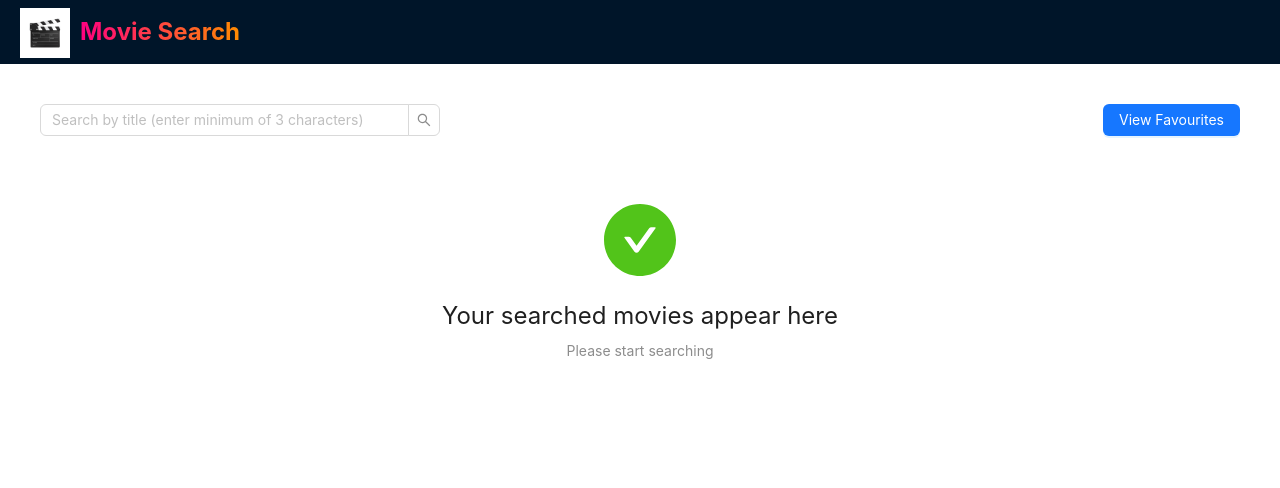
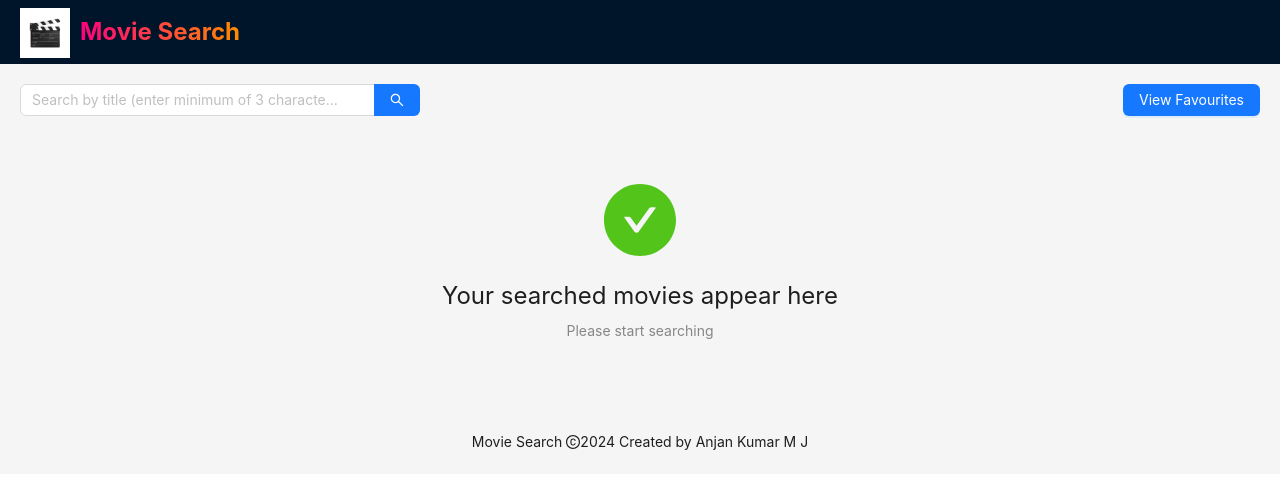
Before and after one commit to anjankumarmj01/movie-search, a React (Vite) app: page / in a window 1280 px wide. Shown: the top 488 px of the page. Built offline with nearby package versions, Linux system fonts and the light colour scheme.

Commit message:
added footer component and added proper type to search input from antd

```diff
--- a/src/components/App/AppLayout.css
+++ /dev/null
@@ -1,9 +0,0 @@
-.app-layout {
-  min-height: 100vh;
-  background-color: white;
-}
-
-.app-content {
-  padding: 20px;
-  background-color: white;
-}
--- /dev/null
+++ b/src/components/Footer/AppFooter.tsx
@@ -0,0 +1,14 @@
+import { Footer } from 'antd/es/layout/layout';
+import { CopyrightOutlined } from '@ant-design/icons';
+import { FOOTER_TEXT, MOVIE_SEARCH_TITLE } from '../../constants/constants';
+
+const AppFooter = () => {
+  return (
+    <Footer style={{ textAlign: 'center' }}>
+      {MOVIE_SEARCH_TITLE} <CopyrightOutlined />
+      {new Date().getFullYear()} {FOOTER_TEXT}
+    </Footer>
+  );
+};
+
+export default AppFooter;
--- a/src/constants/constants.ts
+++ b/src/constants/constants.ts
@@ -6,6 +6,7 @@ export const GO_BACK = 'Go Back';
 export const RETRY = 'Retry';
 
 export const MOVIE_SEARCH_TITLE = 'Movie Search';
+export const FOOTER_TEXT = 'Created by Anjan Kumar M J';
 
 export const LOGO = 'Logo';
 
--- a/src/pages/SearchPage.tsx
+++ b/src/pages/SearchPage.tsx
@@ -1,6 +1,6 @@
 import { useCallback, useEffect, useState } from 'react';
 import { useSearchMoviesQuery } from '../store/api';
-import { Input, Button, Badge } from 'antd';
+import { Input, Button, Badge, GetProps } from 'antd';
 import { Movie } from '../types/types';
 import useOnlineStatus from '../utils/useOnlineStatus';
 import { useDispatch, useSelector } from 'react-redux';
@@ -19,6 +19,8 @@ const SearchPage = () => {
   const [showError, setShowError] = useState(false); // State for managing error display
   const dispatch = useDispatch<AppDispatch>();
   const onlineStatus = useOnlineStatus();
+
+  type SearchProps = GetProps<typeof Input.Search>;
 
   // Selectors
   const searchTerm = useSelector((state: RootState) => state.search.searchTerm);
@@ -51,7 +53,7 @@ const SearchPage = () => {
   }, [dispatchSearchResults]);
 
   // Handle search term input
-  const handleSearch = (value: string) => {
+  const onSearch: SearchProps['onSearch'] = (value) => {
     if (value.length >= 3) {
       dispatch(setSearchTerm(value));
       setShowError(false);
@@ -84,7 +86,8 @@ const SearchPage = () => {
         <Search
           placeholder="Search by title (enter minimum of 3 characters)"
           allowClear
-          onSearch={handleSearch}
+          enterButton
+          onSearch={onSearch}
           style={{ width: 400, marginBottom: 20 }}
         />
         {showError && (
--- a/src/routes/AppRoutes.tsx
+++ b/src/routes/AppRoutes.tsx
@@ -6,7 +6,7 @@ import ErrorBoundary from '../components/ErrorBoundary/ErrorBoundary';
 import Favourites from '../components/Favourites/Favourites';
 import { Layout } from 'antd';
 import AppHeader from '../components/Header/AppHeader';
-import '../components/App/AppLayout.css';
+import AppFooter from '../components/Footer/AppFooter';
 
 const { Content } = Layout;
 
@@ -14,11 +14,12 @@ const routes = [
   {
     path: '/',
     element: (
-      <Layout className="app-layout">
+      <Layout>
         <AppHeader />
-        <Content className="app-content">
+        <Content>
           <Outlet />
         </Content>
+        <AppFooter />
       </Layout>
     ),
     errorElement: <ErrorBoundary />,
```
